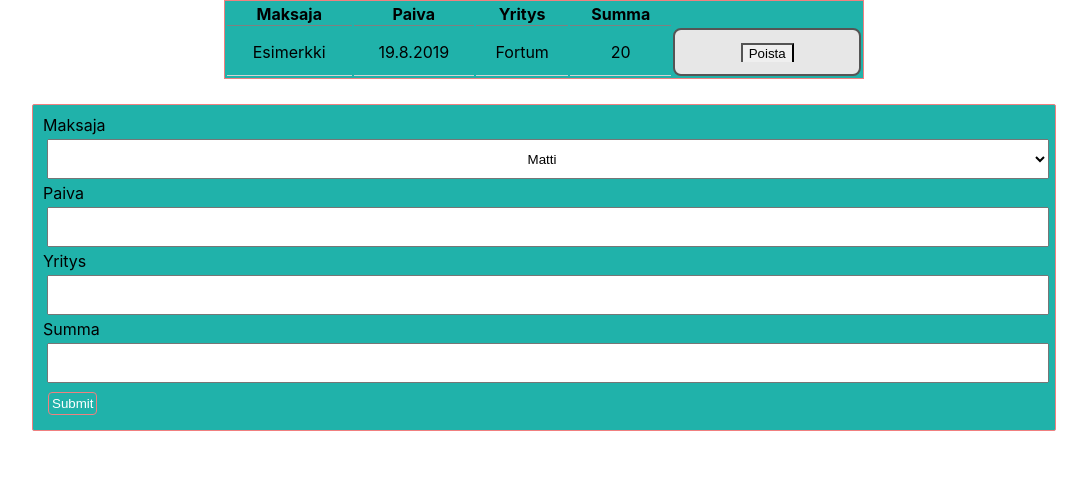
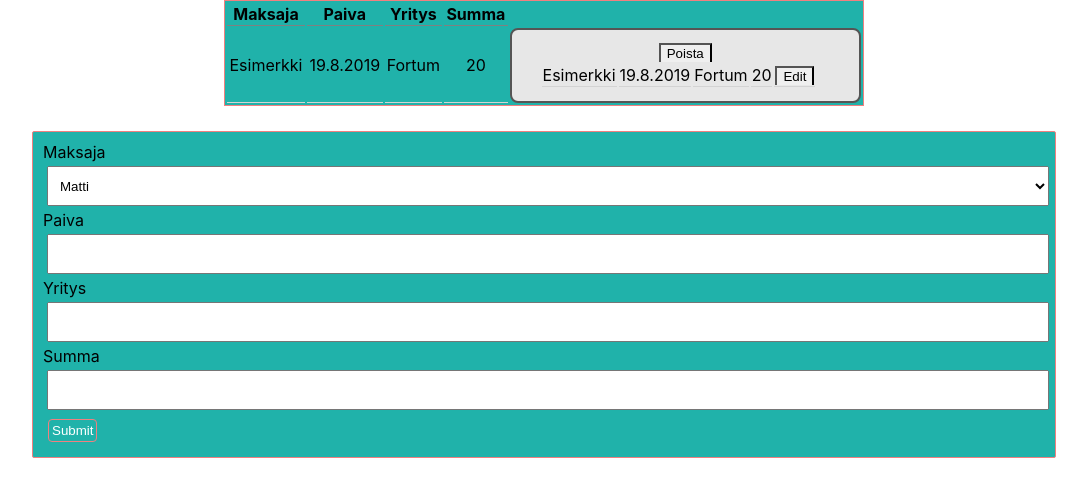
Before and after one commit to vruokon/soj_ryhmatyo_react, a React (Create React App) app: page / in a window 1280 px wide. Shown: the top 496 px of the page, without its empty margins (96-1183 px from the left). Built offline with nearby package versions, Linux system fonts and the light colour scheme.

Commit message:
edelleen edit nappia yritetään kasata

```diff
--- a/src/components/Table.js
+++ b/src/components/Table.js
@@ -1,7 +1,7 @@
 import React, { Component } from "react";
 //import Button from '@material-ui/core/Button';
 //import EditIcon from 'material-ui/svg-icons/image/edit';
-
+//import EditButton from 'react-edit-button'
 
 const TableHeader = props => {
   return (
@@ -16,7 +16,7 @@ const TableHeader = props => {
 };
 
 const TableBody = props => {
-  const rows = props.maksuInfo.map((row, i) => {
+  const rows = props.maksuInfo.map((row, i, a) => {
     return (
       <tr key={i}>
         <td>{row.maksaja}</td>
@@ -25,6 +25,16 @@ const TableBody = props => {
         <td>{row.summa}</td>
         <td className="buttonSarake">
           <button onClick={() => props.poistaMaksu(i)}>Poista</button>
+
+          <tr key={a}>
+            <td>{row.maksaja}</td>
+            <td>{row.paiva}</td>
+            <td>{row.yritys}</td>
+            <td>{row.summa}</td>
+            <td className="Editbutton">
+          <button onDoubleClick={() => props.EditButton(a)}>Edit</button>
+         </td>
+          </tr>
         </td>
       </tr>
     );
@@ -32,18 +42,26 @@ const TableBody = props => {
   return <tbody>{rows}</tbody>;
 };
 
-
 class Table extends Component {
   render() {
     const { maksuInfo, headerInfo, poistaMaksu } = this.props;
+
+
+
     return (
       <table>
         <TableHeader headerInfo={headerInfo} />
         <TableBody maksuInfo={maksuInfo} poistaMaksu={poistaMaksu} />
       </table>
+
     );
   }
 }
 
 
+
+
+
+
+
 export default Table;
--- a/src/index.css
+++ b/src/index.css
@@ -88,5 +88,8 @@ input[type=text], select, textarea {
   margin: 4px;
   resize: vertical;
   block-size: 40px;
-  text-align: center;
 }
+
+.Editbutton {
+
+}
```
Also changed, not shown: src/App.js (+48 -52 lines).
